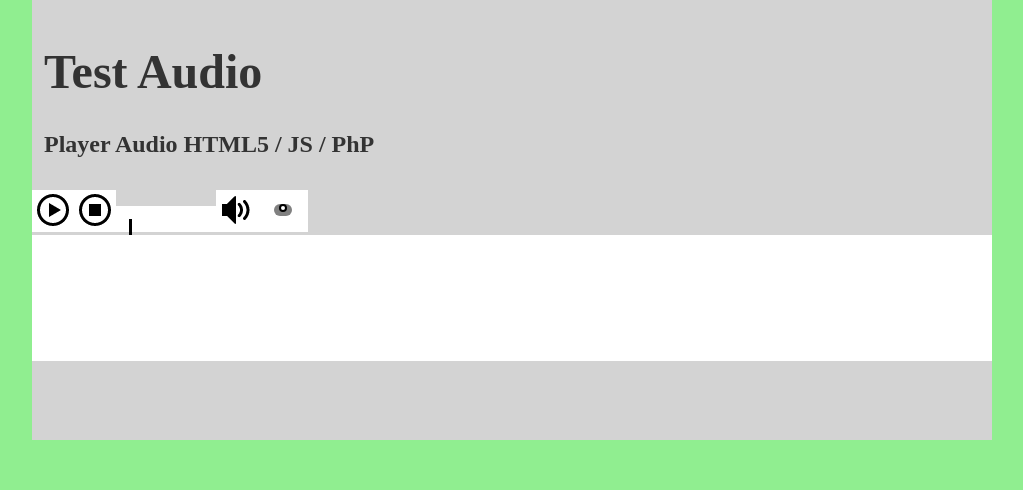
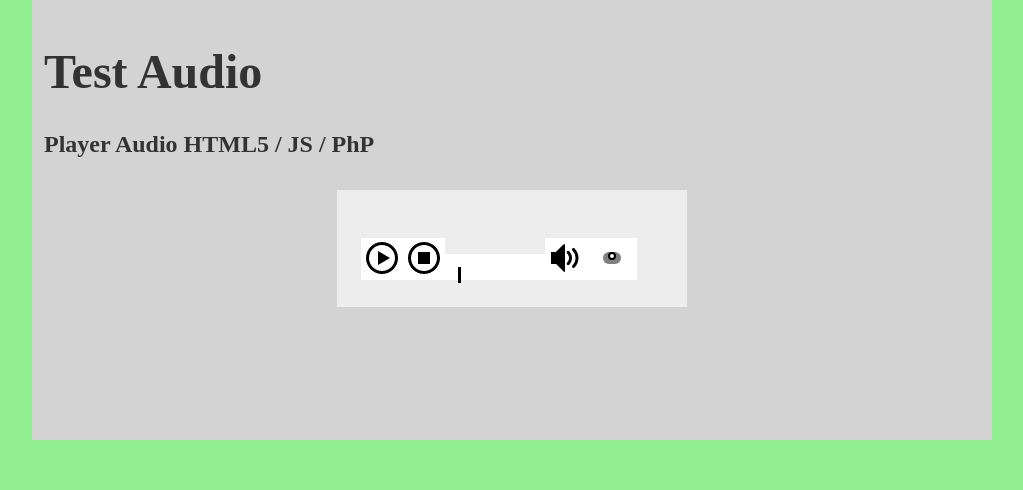
Before and after one commit to ejallier/html5-audio-mp3-player, a PHP site: page /home/index.php in a window 1280 px wide. Shown: the top 490 px of the page, without its empty margins (128-1151 px from the left). Run offline with PHP 8.4, Linux system fonts and the light colour scheme; data that the repository does not hold is empty; some libraries are stand-ins or nearby versions; some web fonts are replaced.

Commit message:
tags are working

```diff
--- a/home/index.php
+++ b/home/index.php
@@ -1,5 +1,4 @@
 <?php
-	include ("../inc/top.inc.php");
 
 	require_once('../inc/getid3/getid3.php');
 
@@ -15,11 +14,28 @@
 	$artiste =  $ThisFileInfo['tags_html']['id3v1']['artist'][0];  // title from ID3v1
 	$album =  $ThisFileInfo['tags_html']['id3v1']['album'][0];  // title from ID3v1
 
-?>
+?><!DOCTYPE html>
+<html lang="fr">
+
+<head>
+	<meta charset="UTF-8">
+
+	<title>Test Audio</title>
+
+	<link rel="stylesheet" href="../style/normalize.css">
+	<link rel="stylesheet" href="../style/style.css">
+	<link rel="stylesheet" href="../style/audio.css">
+</head>
+<body>
+<div id="wrapper">
 
 
+	<header>
+		<h1>Test Audio</h1>
+		<h2>Player Audio HTML5 / JS / PhP</h2>
+	</header>
 
-	<div id="content" class="clearfix">
+	<main id="content" class="clearfix">
 
 		<audio id="audio" >
 			<source src="<?= $mp3 ?>" type="audio/mpeg" />
@@ -33,11 +49,25 @@
 		</div>
 
 
-	</div> <!-- /#content -->
+	</main> <!-- /#content -->
+
+	<footer>
+
+	</footer>
 
 
+</div><!-- /#wrapper -->
 
+	<script src="//ajax.googleapis.com/ajax/libs/jquery/1.10.1/jquery.min.js" ></script>
+	<script src="//code.jquery.com/ui/1.10.3/jquery-ui.js" ></script>
+	<script src="../js/jquery.ui.touch-punch.min.js" ></script>
+	<script src="../js/audio.js" ></script>
 
-<?php
-include ("../inc/bottom.inc.php");
-?>
+	<script>
+	$(document).ready(function() {
+		makePlayer($("#audio"), $("#player"));
+	});
+	</script>
+
+</body>
+</html>
--- a/inc/bottom.inc.php
+++ /dev/null
@@ -1,20 +0,0 @@
-	<footer>
-
-	</footer>
-
-
-</div><!-- /#wrapper -->
-
-	<script src="//ajax.googleapis.com/ajax/libs/jquery/1.10.1/jquery.min.js" ></script>
-	<script src="//code.jquery.com/ui/1.10.3/jquery-ui.js" ></script>
-	<script src="../js/jquery.ui.touch-punch.min.js" ></script>
-	<script src="../js/audio.js" ></script>
-
-	<script>
-	$(document).ready(function() {
-		makePlayer($("#audio"), $("#player"));
-	});
-	</script>
-
-</body>
-</html>
--- a/inc/top.inc.php
+++ /dev/null
@@ -1,23 +0,0 @@
-<!DOCTYPE html>
-<!--[if lte IE 7]> <html class="oldie ie" lang="fr"> <![endif]-->
-<!--[if IE 8]> <html class="ie8 ie" lang="fr"> <![endif]-->
-<!--[if gt IE 8]><!--> <html lang="fr"> <!--<![endif]-->
-
-<head>
-	<meta charset="UTF-8">
-
-	<title>Test Audio</title>
-
-
-	<link rel="stylesheet" href="../style/normalize.css">
-	<link rel="stylesheet" href="../style/style.css">
-	<link rel="stylesheet" href="../style/audio.css">
-</head>
-<body>
-<div id="wrapper">
-
-
-	<header>
-		<h1>Test Audio</h1>
-		<h2>Player Audio HTML5 / JS / PhP</h2>
-	</header>
--- a/js/audio.js
+++ b/js/audio.js
@@ -1,19 +1,17 @@
-
-
 function makePlayer(audio, playerDiv){
 
 	/*
 	Création des balises du player
 	*/
-
+	playerDiv.append("<div class='infos titre'></div>");
+	playerDiv.append("<div class='infos artiste'></div>");
+	playerDiv.append("<div class='infos album'></div>");
 	playerDiv.append("<div class='controls playpause'></div>");
 	playerDiv.append("<div class='controls stop'></div>");
 	playerDiv.append("<div class='controls duration'><div class='listened'><div class='d-cursor'></div></div></div>");
 	playerDiv.append("<div class='controls vol-icon'></div>");
 	playerDiv.append("<div class='controls volume'><div class='volzone'><div class='cursor'></div></div></div>");
-	playerDiv.append("<div class='infos titre'></div>");
-	playerDiv.append("<div class='infos artiste'></div>");
-	playerDiv.append("<div class='infos album'></div>");
+
 
 	var playpause = "play";
 	var listened = 0;
@@ -157,6 +155,9 @@
 		}
 	});
 
-
+	//Affichage des infos liées au morceau
+	$('.infos.titre').	html(playerDiv.data('titre'));
+	$('.infos.artiste').html(playerDiv.data('artiste'));
+	$('.infos.album').	html(playerDiv.data('album'));
 
 }
--- a/style/audio.css
+++ b/style/audio.css
@@ -2,15 +2,20 @@
 display :none;
 }
 
+
 #player{
+	background: rgba(255, 255, 255, 0.6);
+	width: 350px;
+	margin: 0 auto;
+	padding: 24px;
+}
+#player .controls{
 	-khtml-user-select: none;
 	-webkit-user-select: none;
 	-moz-user-select: -moz-none;
 	-ms-user-select: none;
 	user-select: none;
-}
 
-#player .controls{
 	background : url(audio.png) white no-repeat;
 	display : inline-block;
 	font : 0/0;
@@ -21,15 +26,21 @@
 }
 
 #player .infos{
-background : white;
-height :42px;
+	font-size : 1.2em;
 	font-family : Roboto
 }
 
-#player .artiste{
-
+#player .titre{
+	font-size: 2em;
+}
+#player .artiste, #player .album{
+	font-weight: bold;
+	color: rgba(0,0,0,0.4)
 }
 
+#player .album{
+	margin-bottom: 24px;
+}
 #player .playpause{
 	-webkit-transition: all 300ms ease-in;
 	-moz-transition: all 300ms ease-in;
```
Lines whose indentation alone changed are shown as unchanged.
